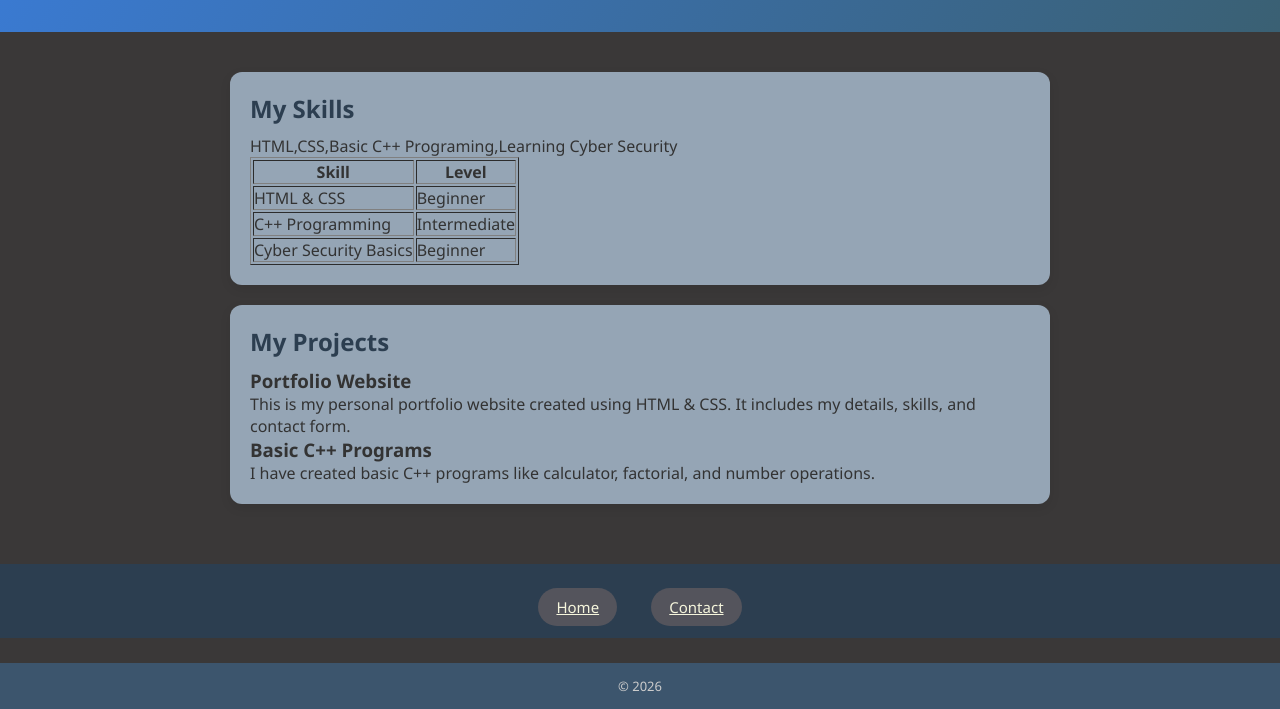
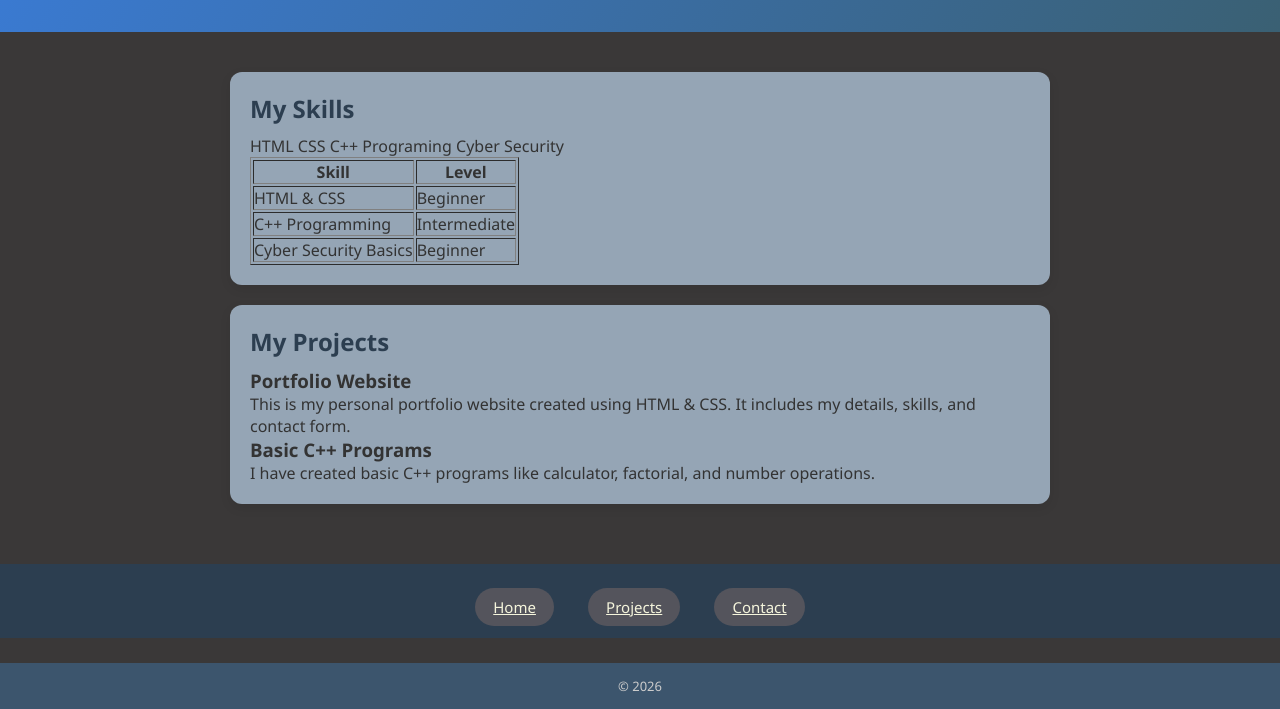
Before and after one commit to krishnamandloi/git-assignment-krishna-mandloi, a plain HTML site: page projects.html in a window 1280 px wide. Shown: the part 103-812 px from the top of the page. Drawn offline with Linux system fonts and the light colour scheme.

Commit message:
added new code

```diff
--- a/projects.html
+++ b/projects.html
@@ -24,7 +24,12 @@
 
         <section>
             <h2>My Skills</h2>
-            <p>HTML,CSS,Basic C++ Programing,Learning Cyber Security</p>
+            <div class="skills-box">
+                <span>HTML</span>
+                <span>CSS</span>
+                <span>C++ Programing</span>
+                <span>Cyber Security</span>
+            </div>
 
             <table border="1">
                 <thead>
@@ -82,6 +87,7 @@
       <nav>
         <ul>
             <li><a href="index.html" class="btn">Home</a></li>
+            <li><a href="projects.html" class="btn">Projects</a></li>
             <li><a href="contact.html" class="btn">Contact</a></li>
         </ul>
     </nav>
```
Also changed, not shown: contact.html (+1 -0 lines), index.html (+1 -0 lines).
